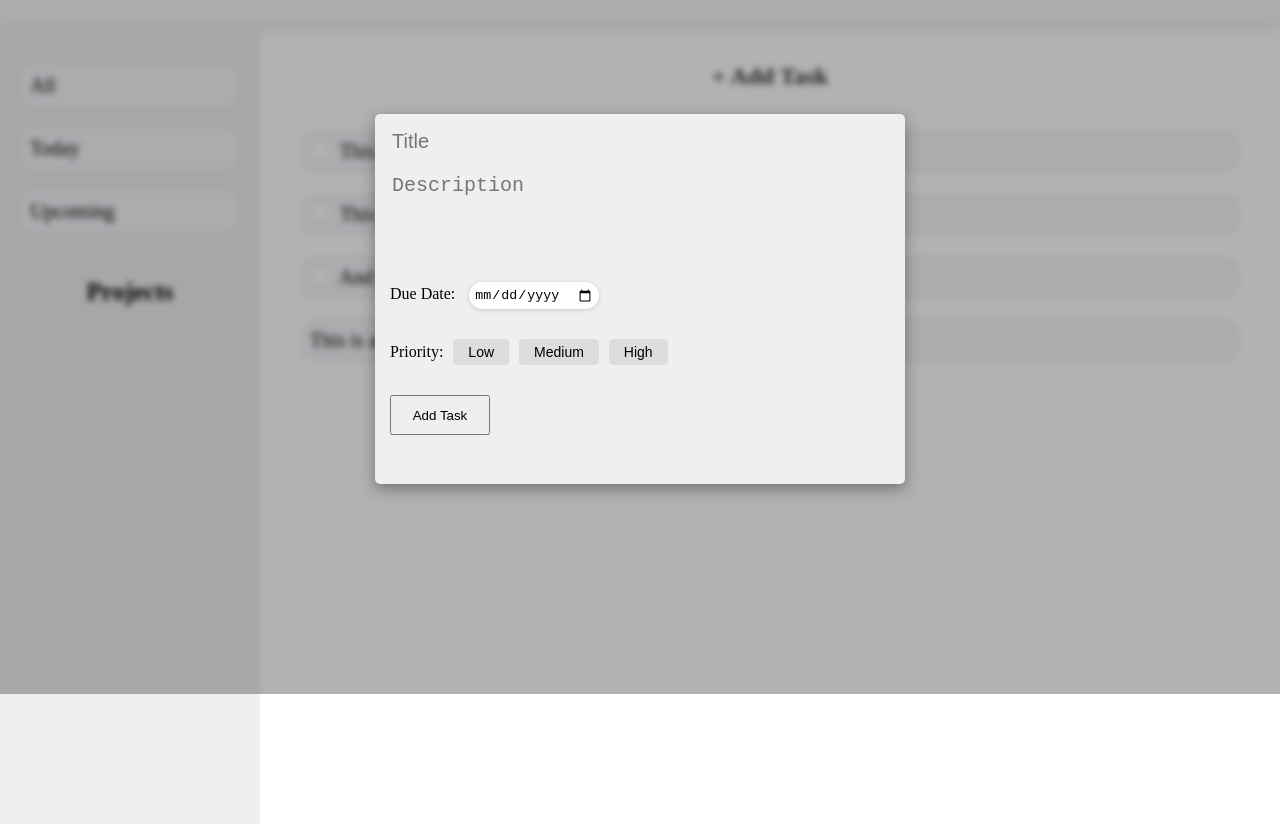
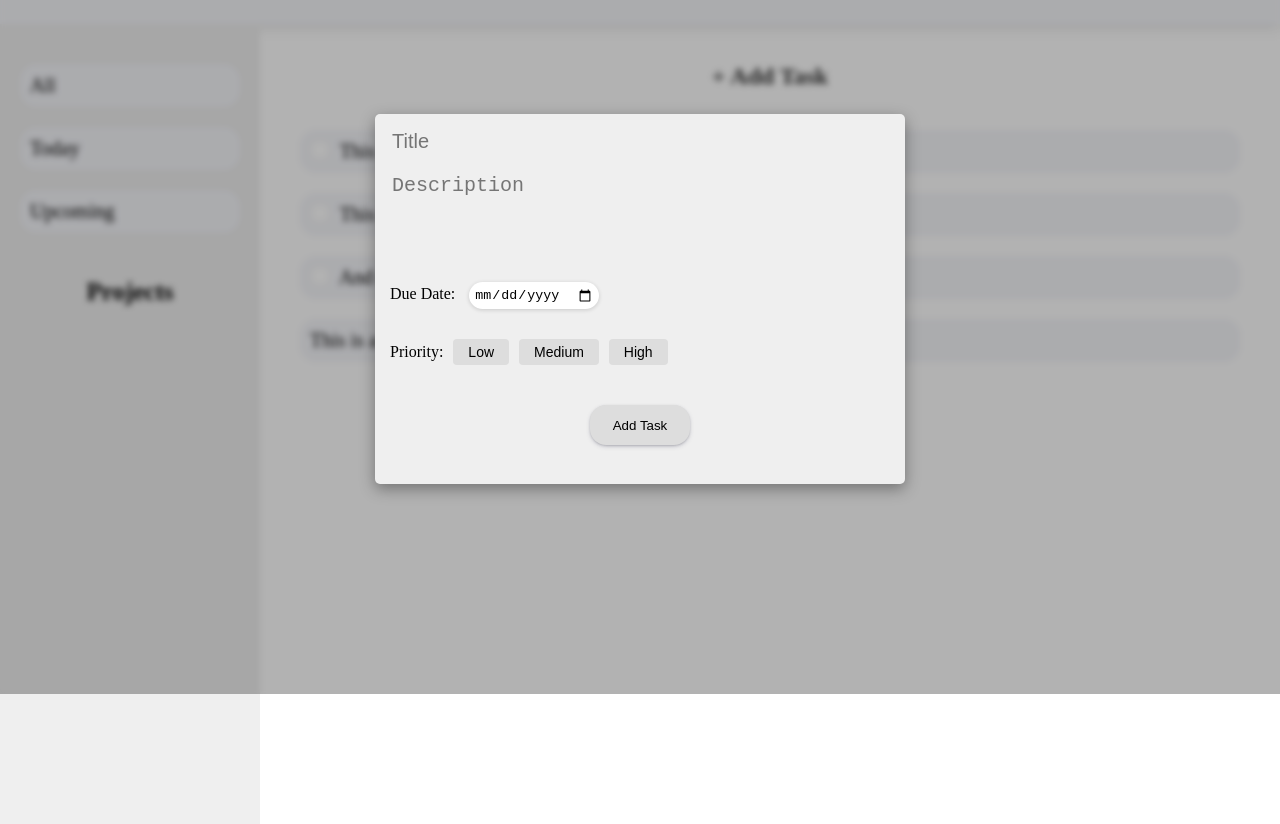
Before and after one commit to jwjepson/todo-list, a website built with webpack: page dist/index.html in a window 1280 px wide. Both pictures are taken after a click on the element "+ Add Task". Shown: the part 106-930 px from the top of the page. Built offline with nearby package versions, Linux system fonts and the light colour scheme.

Commit message:
style submit task button

```diff
--- a/src/styles.css
+++ b/src/styles.css
@@ -148,6 +148,16 @@ body {
 #submit-task-button {
     width: 100px;
     height: 40px;
+    margin-left: 50%;
+    margin-top: 10px;
+    border-radius: 1rem;
+    background-color:#ddd;
+    border: none;
+    box-shadow: rgba(50, 50, 93, 0.25) 0px 2px 5px -1px, rgba(0, 0, 0, 0.3) 0px 1px 3px -1px;
+}
+
+#submit-task-button:hover {
+    cursor: pointer;
 }
 
 .select-priority {
```
